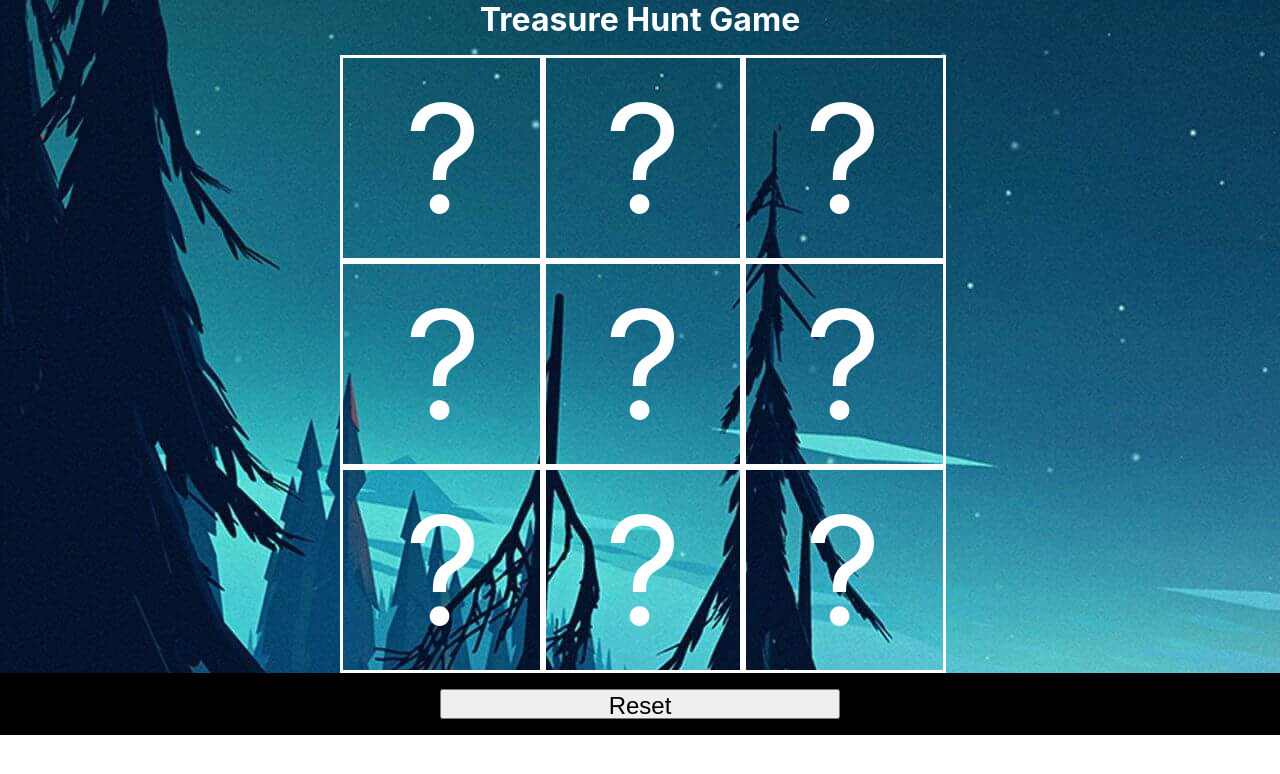
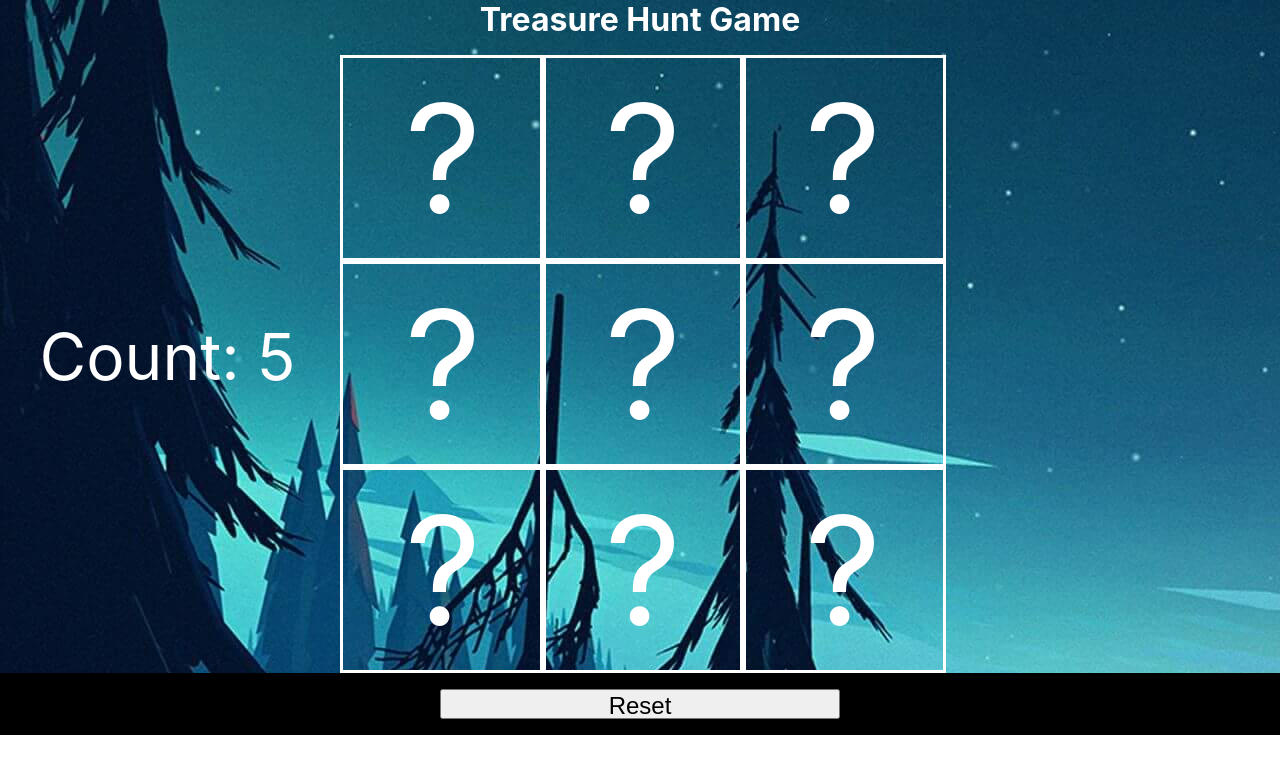
Before and after one commit to learn-academy-2022-golf/treasurehunt-gmgreer, a React (Create React App) app: page / in a window 1280 px wide. Shown: the top 774 px of the page. Built offline with nearby package versions, Linux system fonts and the light colour scheme.

Commit message:
clicker working

```diff
--- a/src/App.css
+++ b/src/App.css
@@ -7,6 +7,21 @@ h1 {
   font-size: 32px;
   color: white;
 
+}
+
+.container {
+  display: grid;
+  grid-template-columns: 1fr 610px 1fr;
+
+}
+.counter {
+  display: flex;
+  align-items: center;
+  justify-content: center;
+}
+.counter p {
+color: white;
+font-size: 64px;
 }
 
 .main {
--- a/src/App.js
+++ b/src/App.js
@@ -17,9 +17,10 @@ const App = () => {
   ])
   const [treasure, setTreasure] = useState(Math.floor(Math.random()*board.length))
   const [bomb, setBomb] = useState(Math.floor(Math.random()*board.length))
-
+  const [count, setCount] = useState(5)
   const handleGamePlay = (index) => {
     const newBoard = [...board]
+    setCount((prevCount) => prevCount -= 1)
     if (treasure === index) newBoard[index] = "🐲"
     else if (bomb === index) newBoard[index] = "💣"
     else newBoard[index] = "🦖"
@@ -49,6 +50,10 @@ const App = () => {
   return (
     <div className="main">
       <h1>Treasure Hunt Game</h1>
+      <div className="container">
+        <div className="counter">
+          <p>Count: {count}</p>
+        </div>
       <div className="gameBoard">
       {board.map((item, index) =>
         <Square
@@ -58,6 +63,8 @@ const App = () => {
           handleGamePlay={handleGamePlay}
         />)}
       </div>
+      </div>
+
     <div className="buttonDiv">
     <button id="submit" onClick={handleReset}>Reset</button>
     </div>
```
